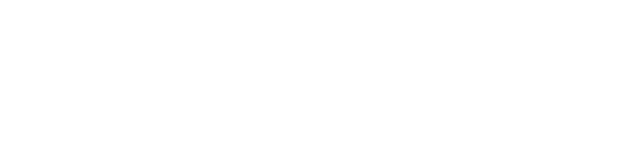
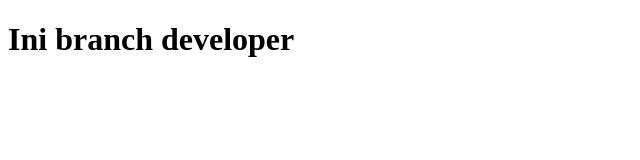
Before and after one commit to Izattrianto/Pelatihan, a plain HTML site: page index.html in a window 1280 px wide. Shown: the whole page, without its empty margins (0-640 px from the left). Drawn offline with Linux system fonts and the light colour scheme.

Commit message:
tag h1 developer

```diff
--- a/index.html
+++ b/index.html
@@ -7,6 +7,6 @@
     <title>Document</title>
 </head>
 <body>
-
+    <h1>Ini branch developer</h1>
 </body>
 </html>
```
